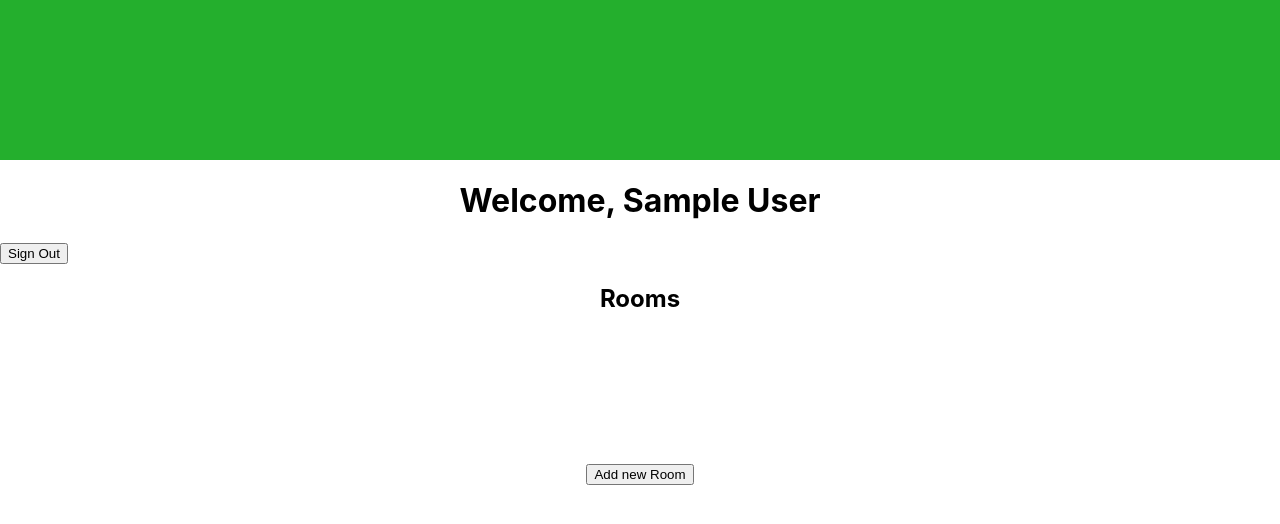
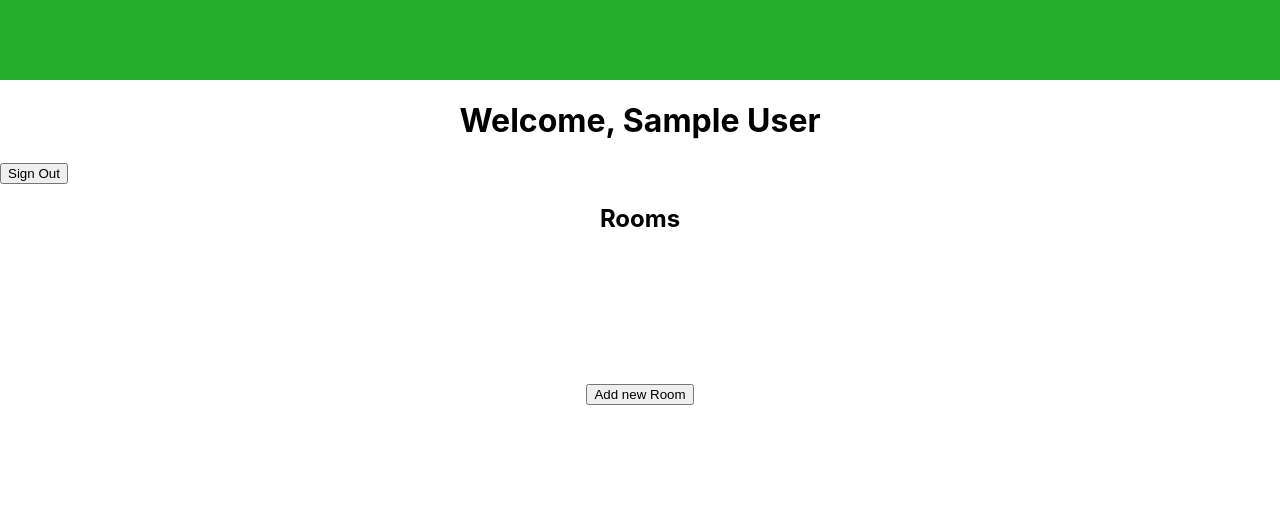
Before and after one commit to boxkr/pitch-in, a React (Create React App) app: page / in a window 1280 px wide. Shown: the top 524 px of the page. Built offline with nearby package versions, Linux system fonts and the light colour scheme; no server answers; the database is empty; sample sign-in values are in the browser's storage.

Commit message:
minor fixes

```diff
--- a/src/Home.js
+++ b/src/Home.js
@@ -1,11 +1,14 @@
 import React, { useContext, useEffect } from 'react'
 import app from './base'
-import Header from './Header'
 import { AuthContext } from "./utils/auth";
 import * as firebase from 'firebase'
 import './homestyles.css'
 
-/*PROBLEMS
+/*TODO
+
+on hover of a room list element, display an X box to delete
+make room list elements clickable
+make them redirect to a generated room page
 
 
 
@@ -26,7 +29,6 @@ const Home = () => {
     //updateroomlist helper function, iterates through the object returned from the database and gets the name tag of each room to display it on the dom
     const populateRooms = (arr) => {
         let list = document.getElementById('roomList')
-        console.log(typeof arr)
         for (let i in arr) {
             if (arr.hasOwnProperty(i)) {
                 let item = document.createElement('li');
@@ -94,7 +96,6 @@ const Home = () => {
 
     return (
         <>
-            <Header>
             <h1 style={{ textAlign: 'center' }}>Welcome, {currentUser.displayName}</h1>
             <button onClick={() => app.auth().signOut()}>Sign Out</button>
             <h2 style={{ textAlign: 'center' }} >Rooms</h2>
@@ -104,7 +105,6 @@ const Home = () => {
             <div className='roombuttonwrapper'>
                 <button className='addRoomButton' onClick={handleClick}>Add new Room</button>
             </div>
-            </Header>
         </>
     )
 }
```
Lines whose indentation alone changed are shown as unchanged.
